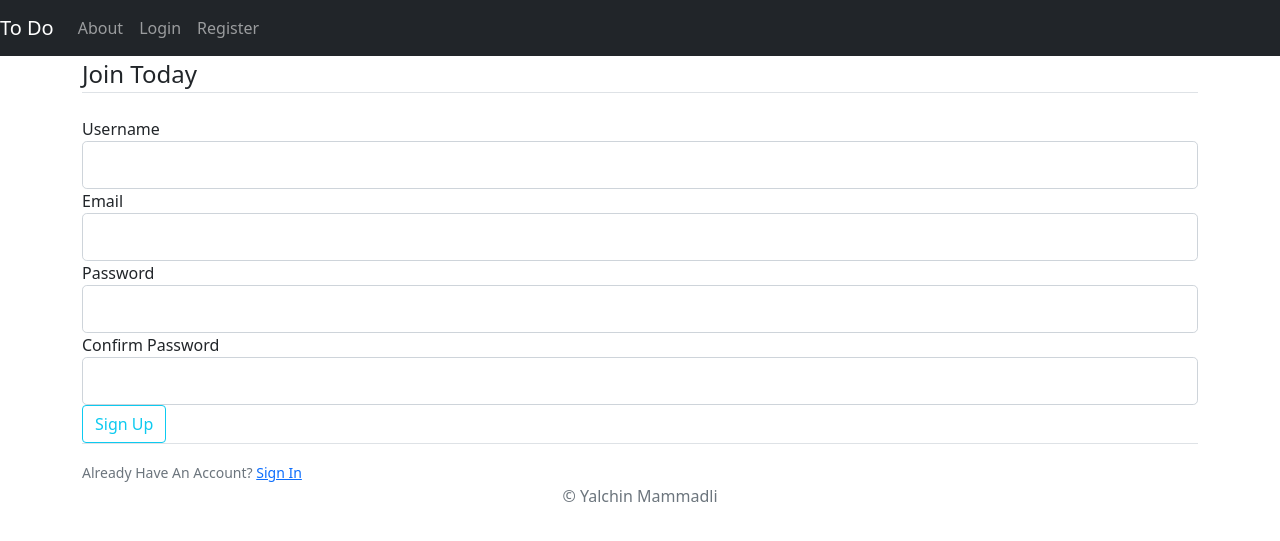
After one commit to Yalchin403/todo-flask-project, a Flask app: page /register in a window 1280 px wide. The commit adds this page. Shown: the top 541 px of the page. Run offline with Flask 2, Linux system fonts and the light colour scheme.

Commit message:
login, register, login_required, edit, delete permission by owner done, account page needs to be get done

```diff
--- /dev/null
+++ b/todo/forms.py
@@ -0,0 +1,33 @@
+from flask_wtf import FlaskForm
+from wtforms import StringField, PasswordField, SubmitField, BooleanField
+from wtforms.validators import DataRequired, Length, Email, EqualTo, ValidationError
+from todo.models import User
+
+
+class RegistrationForm(FlaskForm):
+    username = StringField('Username',
+                           validators=[DataRequired(), Length(min=2, max=20)])
+    email = StringField('Email',
+                        validators=[DataRequired(), Email()])
+    password = PasswordField('Password', validators=[DataRequired()])
+    confirm_password = PasswordField('Confirm Password',
+                                     validators=[DataRequired(), EqualTo('password')])
+    submit = SubmitField('Sign Up')
+
+    def validate_username(self, username):
+        user = User.query.filter_by(username=username.data).first()
+        if user:
+            raise ValidationError('That username is taken. Please choose a different one.')
+
+    def validate_email(self, email):
+        user = User.query.filter_by(email=email.data).first()
+        if user:
+            raise ValidationError('That email is taken. Please choose a different one.')
+
+
+class LoginForm(FlaskForm):
+    email = StringField('Email',
+                        validators=[DataRequired(), Email()])
+    password = PasswordField('Password', validators=[DataRequired()])
+    remember = BooleanField('Remember Me')
+    submit = SubmitField('Login')
--- a/todo/routes.py
+++ b/todo/routes.py
@@ -1,10 +1,14 @@
-from flask import render_template, url_for, request, redirect
-from todo.models import Todo
-from todo import app, db
+from flask import render_template, url_for, request, redirect, flash
+from todo.models import Todo, User
+from todo import app, db, bcrypt
+from todo.forms import RegistrationForm, LoginForm
+from flask_login import login_user, current_user, logout_user, login_required
 
 @app.route('/', methods=['GET',])
+@login_required
 def index():
-    all_tasks = Todo.query.order_by(Todo.created_date).all()
+    user_id = current_user.id
+    all_tasks = Todo.query.filter_by(user_id=user_id).order_by(Todo.created_date).all()
     return render_template("index.html", all_tasks=all_tasks)
 
 @app.route('/about', methods=['GET'])
@@ -12,13 +16,15 @@ def about():
     return render_template('about.html')
 
 @app.route('/create-task', methods=['GET', 'POST'])
+@login_required
 def create_task():
     if request.method == 'GET':
         return render_template("create_task.html")
 
     task_title = request.form['title']
     task_description = request.form['description']
-    new_task = Todo(title=task_title, content=task_description)
+    user_id = current_user.id
+    new_task = Todo(title=task_title, content=task_description, user_id=user_id)
     try:
         db.session.add(new_task)
         db.session.commit()
@@ -27,29 +33,101 @@ def create_task():
         return "Form you've provided is not valid!"
 
 @app.route('/delete/<int:id>')
+@login_required
 def delete_task(id):
     target_task = Todo.query.get_or_404(id)
-    try:
-        db.session.delete(target_task)
-        db.session.commit()
-        return redirect('/')
-    except:
-        return "There was a problem with deleting the task..."
+    if target_task.owner.username == current_user.username:
+        try:
+            db.session.delete(target_task)
+            db.session.commit()
+            return redirect('/')
+        except:
+            return "There was a problem with deleting the task..."
+
+    return "You don't have permission to do that"
 
 @app.route('/edit/<int:id>', methods=['GET', 'POST'])
+@login_required
 def edit_task(id):
 
     task_to_edit = Todo.query.get_or_404(id)
+    if task_to_edit.owner.username == current_user.username:
+        if request.method == 'GET':
+            return render_template("edit.html", task_to_edit=task_to_edit)
+
+        task_title = request.form['title']
+        task_description = request.form['description']
+
+        try:
+            task_to_edit.title = task_title
+            task_to_edit.content = task_description
+            db.session.commit()
+            return redirect('/')
+        except:
+            return "There was an error while updating the task..."
+    return "You don't have permission to do that"
+
+@app.route('/register', methods=['GET', 'POST'])
+def register():
+    if current_user.is_authenticated:
+        return redirect(url_for('index'))
+    form = RegistrationForm()
     if request.method == 'GET':
-        return render_template("edit.html", task_to_edit=task_to_edit)
+        return render_template("register.html", title='Register', form=form)
 
-    task_title = request.form['title']
-    task_description = request.form['description']
+    if form.validate_on_submit():
+        form = RegistrationForm()
+        username = form.username.data
+        email = form.email.data
+        password = form.password.data
+        hashed_pw = bcrypt.generate_password_hash(password). decode('utf-8')
+        user = User(username = username, email = email, password = hashed_pw)
+        db.session.add(user)
+        db.session.commit()
+        msg = f'Dear, {username} new account is successfully created for you!'
+        form=LoginForm()
+        return render_template("login.html", title="Login", form=form, msg=msg)
 
-    try:
-        task_to_edit.title = task_title
-        task_to_edit.content = task_description
-        db.session.commit()
-        return redirect('/')
-    except:
-        return "There was an error while updating the task..."
+    msg = 'Form is not valid'
+    return render_template('register.html', title='Register', form=form, msg = msg)
+
+@app.route('/login', methods=['GET', 'POST'])
+def login():
+
+    if current_user.is_authenticated:
+        return redirect(url_for('index'))
+    form = LoginForm()
+    if request.method == 'GET':
+        return render_template('login.html', title='Login', form=form)
+
+
+    if form.validate_on_submit():
+
+        user = User.query.filter_by(email=form.email.data).first()
+
+        if user:
+            if bcrypt.check_password_hash(user.password, form.password.data):
+                login_user(user, remember=form.remember.data)
+                next_page = request.args.get('next')
+                return redirect(next_page) if next_page else redirect(url_for('about'))
+
+            msg = "Email or Password incorrect"
+            return render_template("login.html", title="Login", form=form, msg=msg)
+
+        msg = "User doesn't exists"
+        return render_template("login.html", title="Login", form=form, msg=msg)
+
+    msg = "Form is not valid,please check the entries!"
+    return render_template("login.html", title="Login", form=form, msg=msg)
+
+
+@app.route("/logout")
+def logout():
+    logout_user()
+    return redirect(url_for('index'))
+
+
+@app.route("/account")
+@login_required
+def account():
+    return render_template('account.html', title='Account')
--- a/todo/templates/about.html
+++ b/todo/templates/about.html
@@ -6,7 +6,7 @@
 
 
 
-{% block body %}
+{% block content %}
 
 <style>
   body {
--- /dev/null
+++ b/todo/templates/account.html
@@ -0,0 +1,4 @@
+{% extends "base.html" %}
+{% block content %}
+{{current_user.username}}
+{% endblock %}
--- a/todo/templates/base.html
+++ b/todo/templates/base.html
@@ -17,6 +17,13 @@
         <div class="navbar-nav ml-auto">
 
           <a class="nav-item nav-link" href="/about">About</a>
+          {% if current_user.is_authenticated %}
+          <a class="nav-item nav-link" href="/account">{{current_user.username}}</a>
+          <a class="nav-item nav-link" href="/logout">Logout</a>
+          {% else %}
+          <a class="nav-item nav-link" href="/login">Login</a>
+          <a class="nav-item nav-link" href="/register">Register</a>
+          {% endif %}
         </div>
       </div>
     </nav>
@@ -28,7 +35,7 @@
 
   <section class="jumbotron">
 <div class="container">
-  {% block body %}
+  {% block content %}
 </div>
 </section>
 </main>
--- a/todo/templates/create_task.html
+++ b/todo/templates/create_task.html
@@ -3,7 +3,7 @@
 {% block head %}
 <title>Create New Task</title>
 {% endblock %}
-{% block body %}
+{% block content %}
 
 <h2 class="text-center">Create New Task</h2>
      <div class="container">
--- a/todo/templates/edit.html
+++ b/todo/templates/edit.html
@@ -3,7 +3,7 @@
 {% block head %}
 <title>Edit Task</title>
 {% endblock %}
-{% block body %}
+{% block content %}
 
 <h2 class="text-center">Create New Task</h2>
      <div class="container">
--- a/todo/templates/index.html
+++ b/todo/templates/index.html
@@ -4,7 +4,7 @@
 <title>Todo</title>
 {% endblock %}
 
-{% block body %}
+{% block content %}
 <br>
 <h3><a href="/create-task">Create new task</a><br><br></h3>
 <div class="container">
--- /dev/null
+++ b/todo/templates/register.html
@@ -0,0 +1,75 @@
+{% extends "base.html" %}
+{% block content %}
+    {% if msg %}
+    {{msg}}
+    {% endif %}
+    <div class="content-section">
+        <form method="POST" action="/register">
+            {{ form.hidden_tag() }}
+            <fieldset class="form-group">
+                <legend class="border-bottom mb-4">Join Today</legend>
+                <div class="form-group">
+                    {{ form.username.label(class="form-control-label") }}
+
+                    {% if form.username.errors %}
+                        {{ form.username(class="form-control form-control-lg is-invalid") }}
+                        <div class="invalid-feedback">
+                            {% for error in form.username.errors %}
+                                <span>{{ error }}</span>
+                            {% endfor %}
+                        </div>
+                    {% else %}
+                        {{ form.username(class="form-control form-control-lg") }}
+                    {% endif %}
+                </div>
+                <div class="form-group">
+                    {{ form.email.label(class="form-control-label") }}
+                    {% if form.email.errors %}
+                        {{ form.email(class="form-control form-control-lg is-invalid") }}
+                        <div class="invalid-feedback">
+                            {% for error in form.email.errors %}
+                                <span>{{ error }}</span>
+                            {% endfor %}
+                        </div>
+                    {% else %}
+                        {{ form.email(class="form-control form-control-lg") }}
+                    {% endif %}
+                </div>
+                <div class="form-group">
+                    {{ form.password.label(class="form-control-label") }}
+                    {% if form.password.errors %}
+                        {{ form.password(class="form-control form-control-lg is-invalid") }}
+                        <div class="invalid-feedback">
+                            {% for error in form.password.errors %}
+                                <span>{{ error }}</span>
+                            {% endfor %}
+                        </div>
+                    {% else %}
+                        {{ form.password(class="form-control form-control-lg") }}
+                    {% endif %}
+                </div>
+                <div class="form-group">
+                    {{ form.confirm_password.label(class="form-control-label") }}
+                    {% if form.confirm_password.errors %}
+                        {{ form.confirm_password(class="form-control form-control-lg is-invalid") }}
+                        <div class="invalid-feedback">
+                            {% for error in form.confirm_password.errors %}
+                                <span>{{ error }}</span>
+                            {% endfor %}
+                        </div>
+                    {% else %}
+                        {{ form.confirm_password(class="form-control form-control-lg") }}
+                    {% endif %}
+                </div>
+            </fieldset>
+            <div class="form-group">
+                {{ form.submit(class="btn btn-outline-info") }}
+            </div>
+        </form>
+    </div>
+    <div class="border-top pt-3">
+        <small class="text-muted">
+            Already Have An Account? <a class="ml-2" href="{{ url_for('login') }}">Sign In</a>
+        </small>
+    </div>
+{% endblock %}
```
Also changed, not shown: migrations/alembic.ini (added, +50 -0 lines), migrations/env.py (added, +90 -0 lines), migrations/script.py.mako (added, +24 -0 lines), migrations/versions/e897ecae3532_initial_migration.py (added, +41 -0 lines), todo/__init__.py (+9 -1 lines), todo/models.py (+18 -1 lines), todo/templates/login.html (added, +55 -0 lines), app.py (renamed from run.py), todo/test.db, 1 other file.
